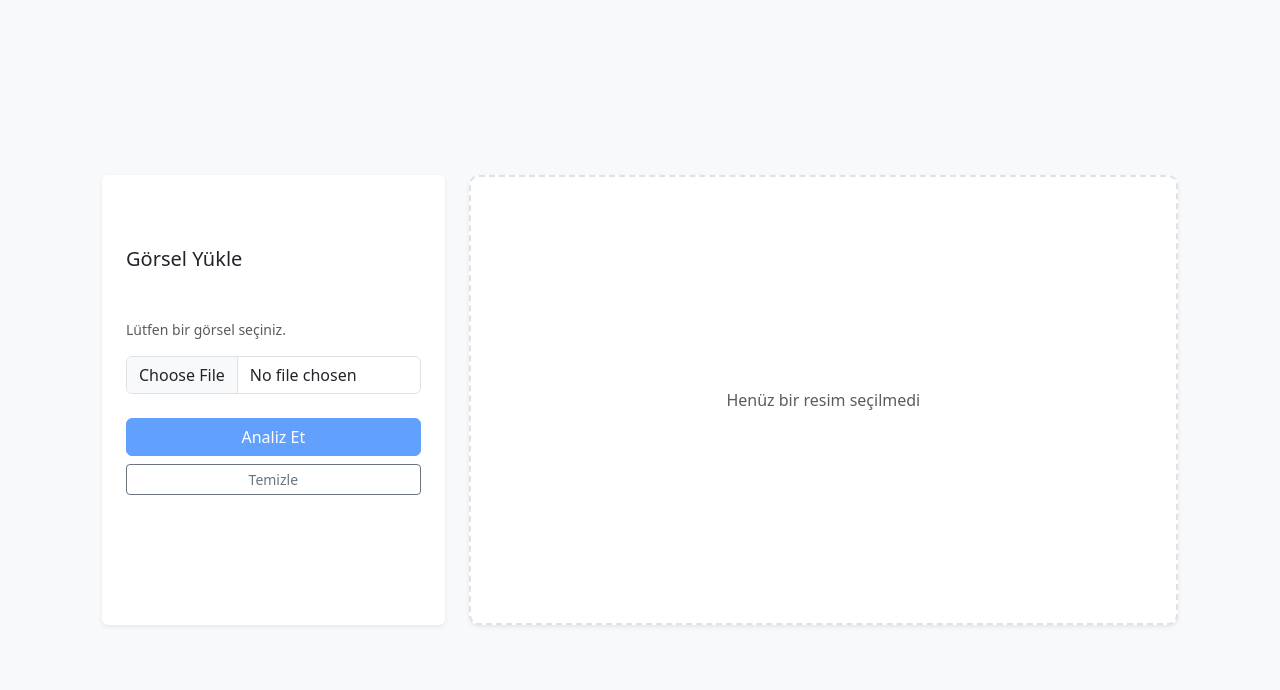
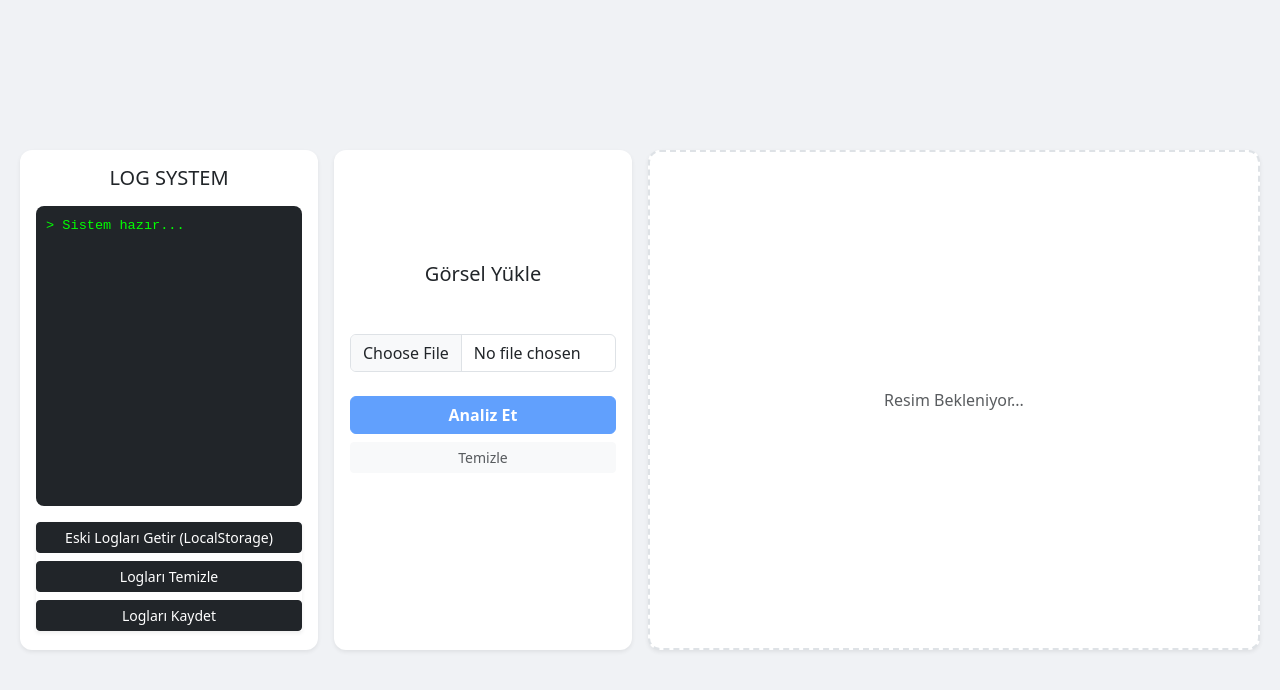
Before and after one commit to Mert-Erol/ai_app, a plain HTML site: page test_mozkan.html in a window 1280 px wide. Drawn offline with nearby package versions, Linux system fonts and the light colour scheme.

Commit message:
log sistemi eklendi

```diff
--- a/test_mozkan.html
+++ b/test_mozkan.html
@@ -24,30 +24,65 @@
         display: flex;
         align-items: center;
         justify-content: center;
-        background-color: #f8f9fa;
+        background-color: #f0f2f5;
       }
-      .container {
-        max-width: 1100px;
+      .container-fluid {
+        max-width: 1400px;
+        padding: 20px;
       }
       .display-box {
-        min-height: 450px;
+        min-height: 500px;
         position: relative;
         background-color: #ffffff;
         border: 2px dashed #dee2e6;
-        border-radius: 10px;
+        border-radius: 12px;
+        overflow: hidden;
+      }
+      .log-container {
+        height: 300px;
+        overflow-y: auto;
+        background: #212529;
+        color: #00ff00;
+        font-family: "Courier New", Courier, monospace;
+        font-size: 0.85rem;
+        padding: 10px;
+        border-radius: 8px;
+      }
+      .card {
+        border-radius: 12px;
       }
     </style>
   </head>
   <body>
-    <div class="container">
-      <div class="row g-4">
-        <div class="col-md-4">
+    <div class="container-fluid">
+      <div class="row g-3">
+        <div class="col-md-3">
           <div class="card shadow-sm border-0 h-100">
-            <div class="card-body p-4">
-              <h5 class="card-title mb-4 mt-5">Görsel Yükle</h5>
-              <p class="text-muted small mt-5">Lütfen bir görsel seçiniz.</p>
+            <div class="card-body">
+              <h5 class="card-title mb-3 text-center">LOG SYSTEM</h5>
+              <div id="logConsole" class="log-container mb-3">
+                > Sistem hazır...
+              </div>
+              <div class="d-grid shadow-sm">
+                <button class="btn btn-dark btn-sm" id="fetchLogs">
+                  Eski Logları Getir (LocalStorage)
+                </button>
+                <button class="btn btn-dark btn-sm mt-2" id="clearLogs">
+                  Logları Temizle
+                </button>
+                <button class="btn btn-dark btn-sm mt-2" id="saveLogs">
+                  Logları Kaydet
+                </button>
+              </div>
+            </div>
+          </div>
+        </div>
 
-              <div class="mb-3">
+        <div class="col-md-3">
+          <div class="card shadow-sm border-0 h-100">
+            <div class="card-body mt-5">
+              <h5 class="card-title mb-4 mt-5 text-center">Görsel Yükle</h5>
+              <div class="mb-3 mt-5">
                 <input
                   class="form-control"
                   type="file"
@@ -57,16 +92,20 @@
               </div>
 
               <div class="d-grid gap-2 mt-4">
-                <button class="btn btn-primary" id="predictBtn" disabled>
+                <button
+                  class="btn btn-primary fw-bold"
+                  id="predictBtn"
+                  disabled
+                >
                   Analiz Et
                 </button>
-                <button class="btn btn-outline-secondary btn-sm" id="clearBtn">
+                <button class="btn btn-light btn-sm text-muted" id="clearBtn">
                   Temizle
                 </button>
               </div>
 
               <div id="resultArea" class="mt-4 d-none">
-                <h6>Sonuçlar:</h6>
+                <h6 class="border-bottom pb-2">Sonuçlar:</h6>
                 <ul
                   class="list-group list-group-flush"
                   id="predictionList"
@@ -76,30 +115,56 @@
           </div>
         </div>
 
-        <div class="col-md-8">
+        <div class="col-md-6">
           <div
             class="display-box shadow-sm d-flex align-items-center justify-content-center"
           >
             <div id="placeholderText" class="text-center text-muted">
-              <p class="mb-0">Henüz bir resim seçilmedi</p>
+              <p class="mb-0">Resim Bekleniyor...</p>
             </div>
 
             <img
               id="previewImage"
               src="#"
               alt="Önizleme"
-              class="img-fluid rounded d-none"
-              style="max-height: 500px; z-index: 1"
+              class="img-fluid d-none"
+              style="max-height: 550px; z-index: 1"
             />
 
             <canvas
               id="outputCanvas"
-              style="position: absolute; top: 0; left: 0; z-index: 2"
+              style="
+                position: absolute;
+                top: 0;
+                left: 0;
+                z-index: 2;
+                pointer-events: none;
+              "
             ></canvas>
           </div>
         </div>
       </div>
     </div>
-    <script></script>
+
+    <script>
+      $(document).ready(function () {
+        $("#imageUpload").on("change", function () {
+          const file = this.files[0];
+          if (file) {
+            const reader = new FileReader();
+            reader.onload = function (e) {
+              $("#previewImage")
+                .attr("src", e.target.result)
+                .removeClass("d-none");
+              $("#placeholderText").addClass("d-none");
+              $("#predictBtn").prop("disabled", false);
+              $("#logConsole").append("<br> > Görsel yüklendi: " + file.name);
+              $("#logConsole").append("<br> > Analiz için hazır...");
+            };
+            reader.readAsDataURL(file);
+          }
+        });
+      });
+    </script>
   </body>
 </html>
```
